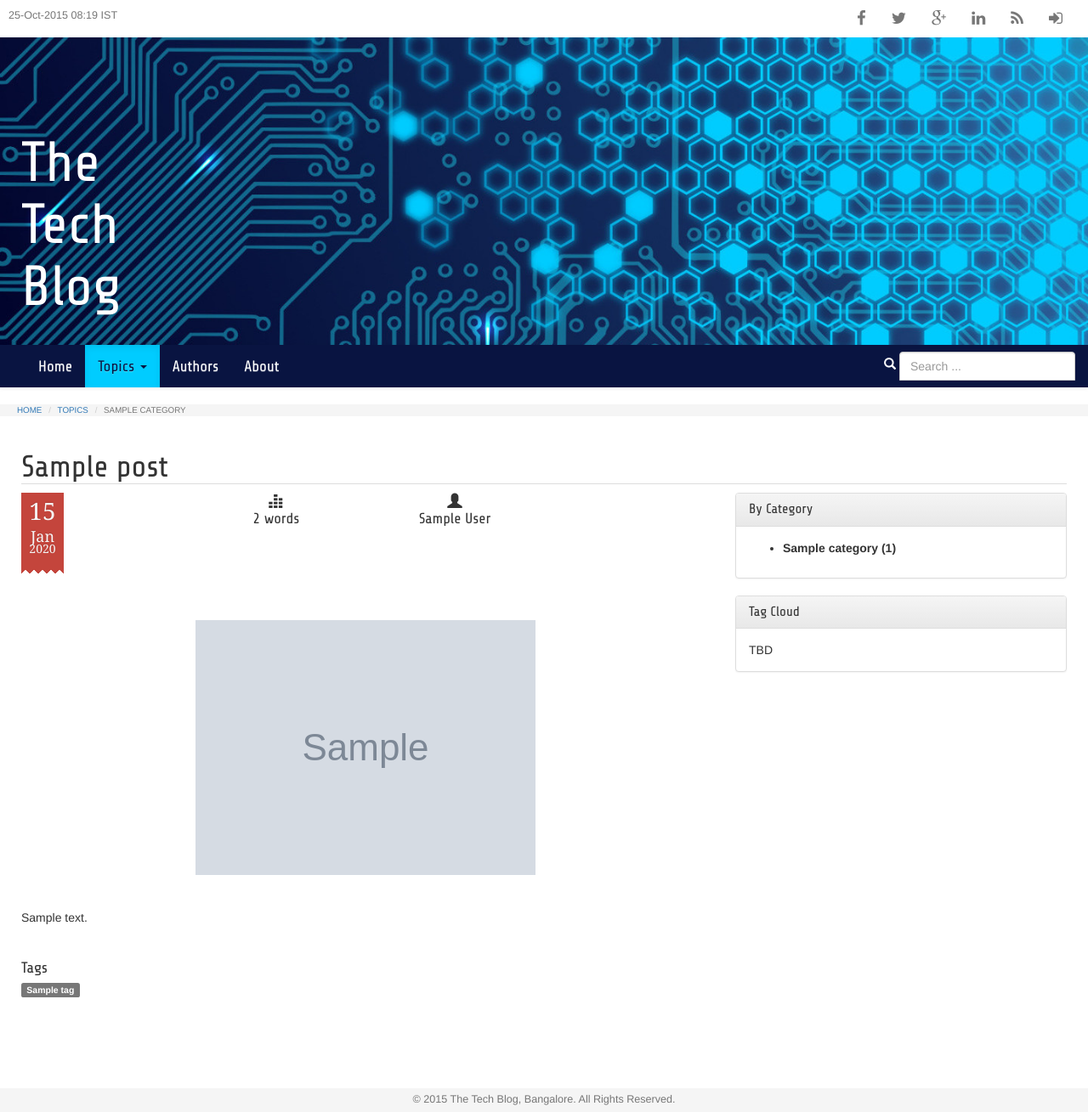
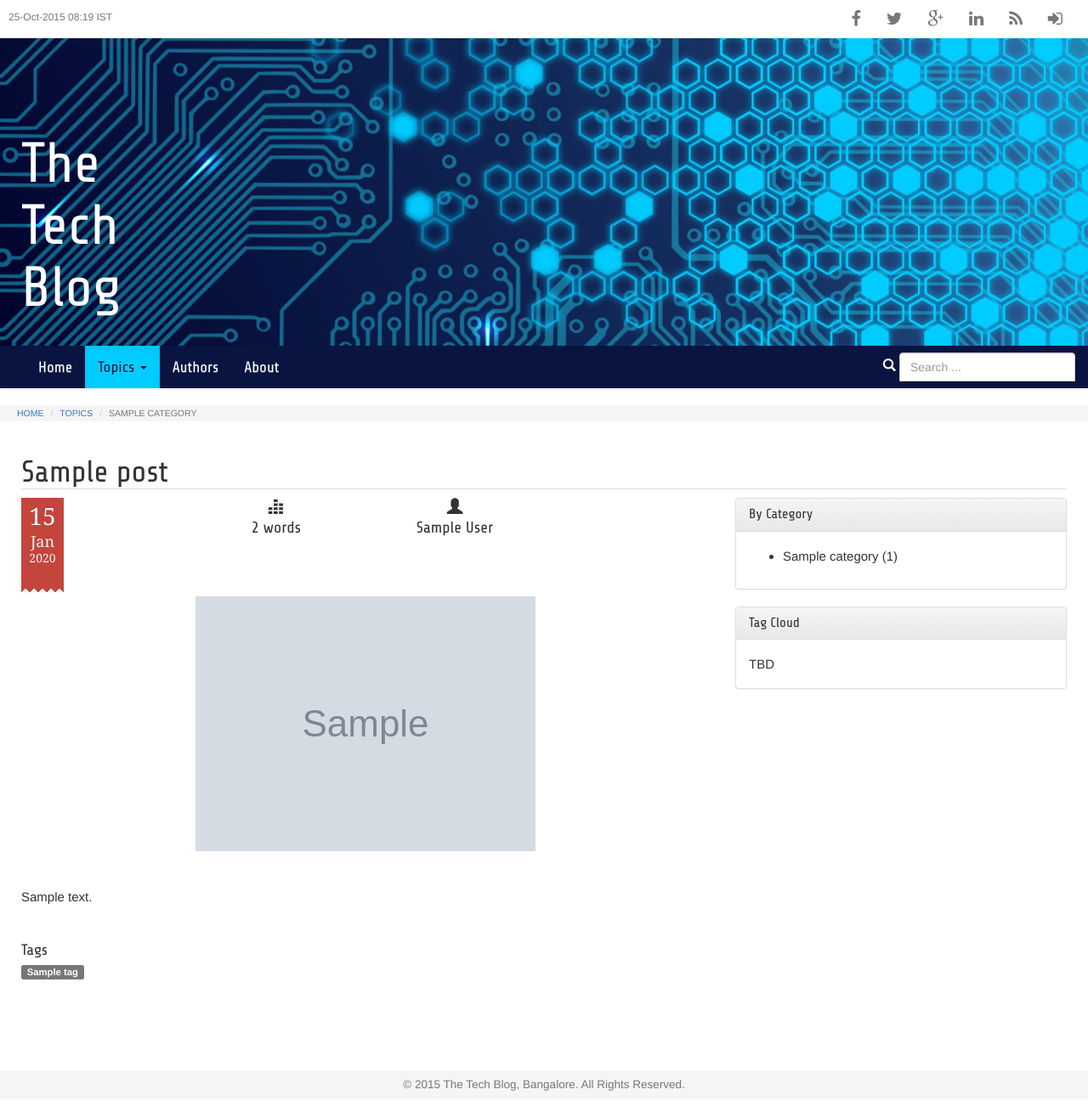
Before and after one commit to DevopediaOrg/django-basic, a Django app: page /post/1/ in a window 1280 px wide. Shown: the whole page at 85% size. After the commit the page ends 1284 px from the top, so only its background shows below. Run offline with Django 3.2, Linux system fonts and the light colour scheme; tables that the repository leaves empty hold one stand-in row (values such as "Sample post"); grey boxes marked "Sample" are stand-in pictures; some libraries are stand-ins or nearby versions.

Commit message:
Increased default font size and line spacing. Updating listing look and feel. Don't show tags when there are none for the post. Added post_modules.html for sidebar.

```diff
--- a/blog/static/css/blog.css
+++ b/blog/static/css/blog.css
@@ -1,4 +1,13 @@
 @import url("date.css");
+
+body {
+    font-size: 15px;
+    line-height: 1.8;
+}
+
+p {
+    margin-bottom: 20px;
+}
 
 .site-title-header {
     margin-top: -300px;
@@ -59,9 +68,15 @@ img.topic-img {
 
 .today-date {
     color: #777;
-    font-size: 0.9em;
+    font-size: 12px;
     float: left;
-    margin: 10px;
+    margin-left: 10px;
+    margin-top: 10px;
+}
+
+.today-date span.label {
+    margin-left: 10px;
+    padding-top: 3px;
 }
 
 .save {
@@ -99,12 +114,20 @@ img.topic-img {
     border: 0px solid #f5f5f5;
 }
 
+.post .main-img img {
+    max-width: 100%;
+}
+
 .post .thumbnail {
+    margin-top: -80px;
+    margin-right: -40px;
     width: 240px;
-    float: left;
-    margin-left: -90px;
+    float: right;
+    xmargin-top: 5px;
+    xmargin-left: -90px;
     border: 0px solid #f5f5f5;
     -webkit-box-shadow: none;
+    box-shadow: none;
 }
 
 .post .thumbnail img {
--- a/blog/static/css/date.css
+++ b/blog/static/css/date.css
@@ -1,10 +1,6 @@
 .date {
     background: #c4453c;
     float: left;
-    height: 90px;
-    margin: 0px;
-    margin-right: 50px;
-    margin-bottom: 50px;
     position: relative;
     width: 50px;
 }
@@ -33,7 +29,7 @@
 .date .year {
     display: block;
     font-size: 14px;
-    margin-top: -15px;
+    margin-top: -10px;
 }
 
 /* Traditional Ribbon */
--- a/blog/templates/blog/post_detail.html
+++ b/blog/templates/blog/post_detail.html
@@ -52,41 +52,18 @@
                 {{ post.text | linebreaks }}
             </div>
 
+            {% if post.tags.all %}
             <div>
                 <h4>Tags</h4>
                 {% for tag in post.tags.all %}
                 <span class="label label-default">{{ tag }}</span>
                 {% endfor %}
             </div>
+            {% endif %}
         </div>
       </div>
 
-      <div class="col-sm-4 col-md-4">
-        <div class="panel panel-default">
-          <div class="panel-heading">
-            <h3 class="panel-title">By Category</h3>
-          </div>
-          <div class="panel-body">
-            <ul>
-                {% for cat, _, num_posts in categories %}
-                    {% if cat == curr_topic %}
-                    <li><b>{{cat}} ({{num_posts}})</b></li>
-                    {% else %}
-                    <li>{{cat}} ({{num_posts}})</li>
-                    {% endif %}
-                {% endfor %}
-            </ul>
-          </div>
-        </div>
-        <div class="panel panel-default">
-          <div class="panel-heading">
-            <h3 class="panel-title">Tag Cloud</h3>
-          </div>
-          <div class="panel-body">
-            TBD
-          </div>
-        </div>
-      </div>
+      {% include 'blog/post_modules.html' %}
+
     </div>
-
 {% endblock %}
--- /dev/null
+++ b/blog/templates/blog/post_modules.html
@@ -0,0 +1,26 @@
+<div class="col-sm-4 col-md-4">
+  <div class="panel panel-default">
+    <div class="panel-heading">
+      <h3 class="panel-title">By Category</h3>
+    </div>
+    <div class="panel-body">
+      <ul>
+          {% for cat, _, num_posts in categories %}
+              {% if cat == curr_topic %}
+              <li>{{cat}} ({{num_posts}})</li>
+              {% else %}
+              <li><a href="/topics/{{cat|slugify}}">{{cat}} ({{num_posts}})</a></li>
+              {% endif %}
+          {% endfor %}
+      </ul>
+    </div>
+  </div>
+  <div class="panel panel-default">
+    <div class="panel-heading">
+      <h3 class="panel-title">Tag Cloud</h3>
+    </div>
+    <div class="panel-body">
+      TBD
+    </div>
+  </div>
+</div>
--- a/blog/views.py
+++ b/blog/views.py
@@ -62,10 +62,12 @@ class ListView(generic.ListView):
         else: cat = None
         path_items, curr_topic, topics = \
             get_path_items(self.request.path, category=cat)
+        cats = Category.get_categories()
         context.update({
             'path_items': path_items,
             'topics': topics,
             'curr_topic': curr_topic,
+            'categories': cats,
         })
         return context
 
```
Also changed, not shown: blog/templates/blog/post_list.html (+10 -12 lines).
